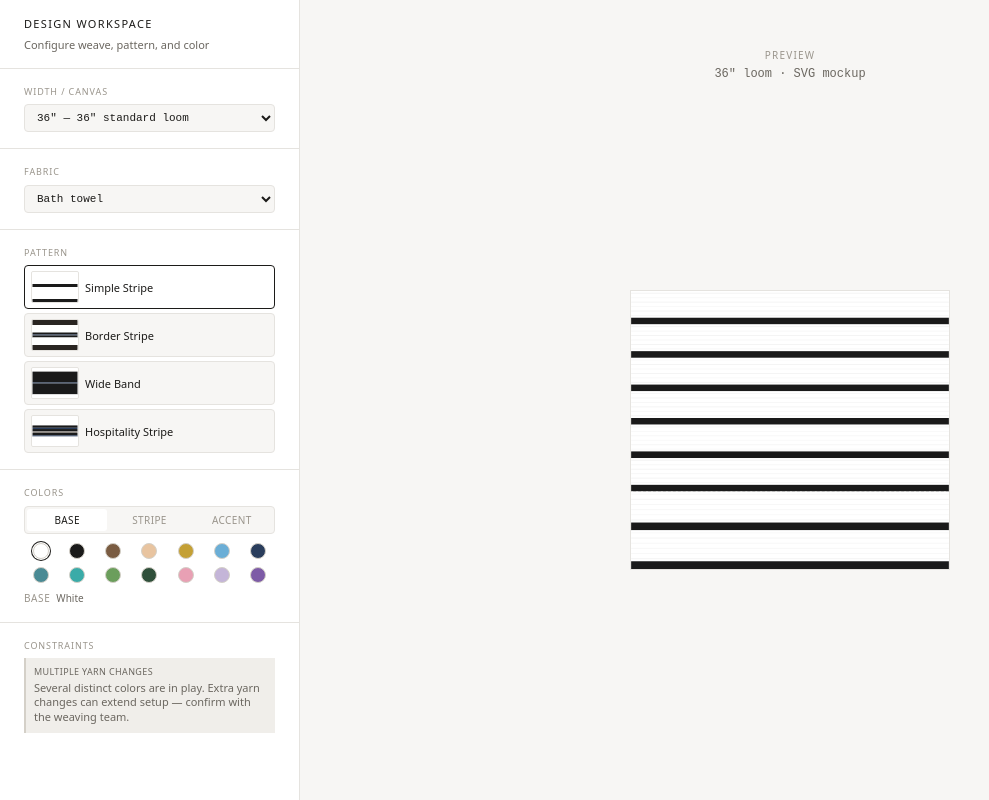
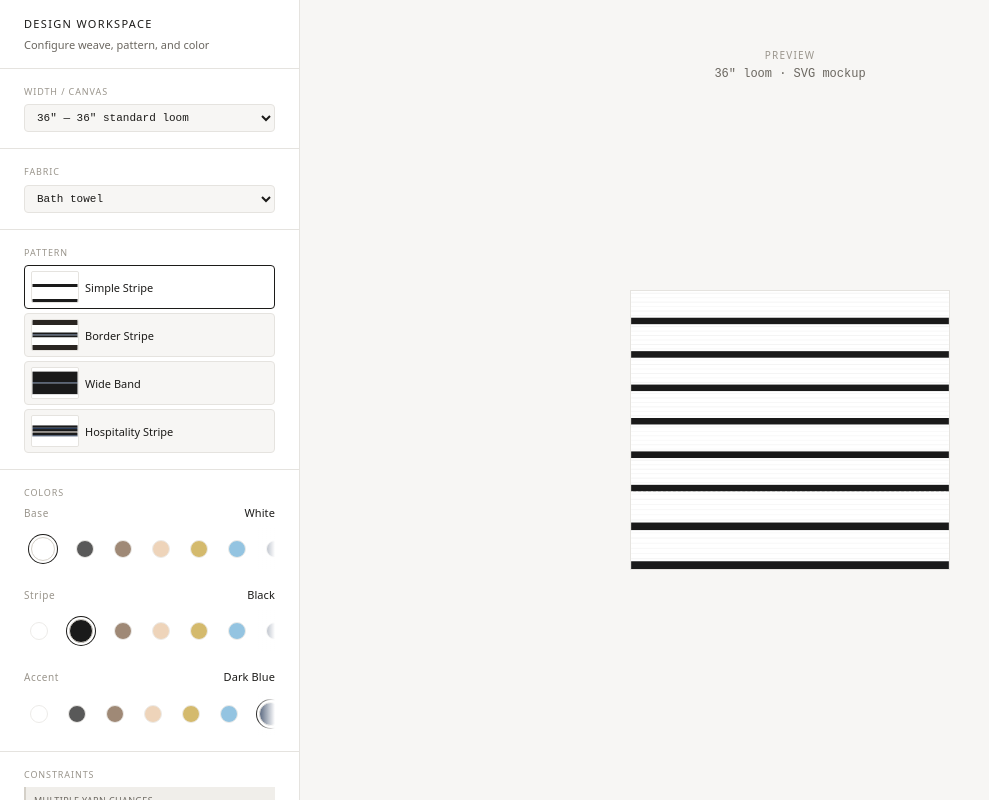
Before and after one commit to Adelina805/kara-weaves-prototype, a Next.js app: page /prototype-1 in a window 1280 px wide. Shown: the whole page, without its empty margins (0-989 px from the left). Built offline with nearby package versions, Linux system fonts and the light colour scheme.

Commit message:
Refactor ColorPalette component to utilize ColorRow for rendering color roles; remove unused role tab functionality and simplify state management. Update ColorSwatch styles for improved sizing and hover effects.

```diff
--- a/src/components/ColorPalette/ColorPalette.module.css
+++ b/src/components/ColorPalette/ColorPalette.module.css
@@ -1,70 +1,5 @@
 .palette {
   display: flex;
   flex-direction: column;
-  gap: 0.375rem;
+  gap: 1.125rem;
 }
-
-.roleTabs {
-  display: flex;
-  gap: 2px;
-  padding: 2px;
-  border-radius: var(--radius-sm);
-  background: var(--color-bg);
-  border: 1px solid var(--color-border);
-}
-
-.roleTab {
-  flex: 1;
-  padding: 0.25rem 0.125rem;
-  font-size: 0.625rem;
-  font-weight: 500;
-  letter-spacing: 0.04em;
-  text-transform: uppercase;
-  color: var(--color-text-subtle);
-  background: transparent;
-  border: none;
-  border-radius: 3px;
-  cursor: pointer;
-  transition: color 0.12s ease, background 0.12s ease;
-}
-
-.roleTab:hover {
-  color: var(--color-text-muted);
-}
-
-.roleTab[data-active] {
-  color: var(--color-text);
-  background: var(--color-surface);
-}
-
-.roleTab:focus-visible {
-  outline: 1px solid var(--color-text-subtle);
-  outline-offset: 1px;
-}
-
-.grid {
-  display: grid;
-  grid-template-columns: repeat(7, 1fr);
-  gap: 2px;
-  justify-items: center;
-}
-
-.selection {
-  display: flex;
-  align-items: baseline;
-  gap: 0.375rem;
-  margin: 0;
-  min-height: 0.875rem;
-  font-size: 0.625rem;
-  line-height: 1.2;
-}
-
-.selectionRole {
-  color: var(--color-text-subtle);
-  text-transform: uppercase;
-  letter-spacing: 0.06em;
-}
-
-.selectionName {
-  color: var(--color-text-muted);
-}
--- a/src/components/ColorPalette/ColorPalette.tsx
+++ b/src/components/ColorPalette/ColorPalette.tsx
@@ -1,13 +1,9 @@
 "use client";
 
-import { useState } from "react";
-import {
-  getYarnColorByHex,
-  karaWeavesYarnColors,
-} from "@/data/yarn-colors";
 import { editableColorRoles } from "@/data/color-roles";
+import { karaWeavesYarnColors } from "@/data/yarn-colors";
 import type { CustomizationState } from "@/types";
-import { ColorSwatch } from "@/components/ColorSwatch/ColorSwatch";
+import { ColorRow } from "@/components/ColorRow/ColorRow";
 import styles from "./ColorPalette.module.css";
 
 type ColorPaletteProps = {
@@ -19,62 +15,17 @@ type ColorPaletteProps = {
 };
 
 export function ColorPalette({ colors, onColorChange }: ColorPaletteProps) {
-  const [activeRole, setActiveRole] =
-    useState<keyof CustomizationState["colors"]>("base");
-
-  const activeHex = colors[activeRole];
-  const activeYarn = getYarnColorByHex(activeHex);
-  const activeRoleLabel =
-    editableColorRoles.find((r) => r.key === activeRole)?.label ?? activeRole;
-
   return (
-    <div className={styles.palette}>
-      <div
-        className={styles.roleTabs}
-        role="tablist"
-        aria-label="Color role"
-      >
-        {editableColorRoles.map(({ key, label }) => (
-          <button
-            key={key}
-            type="button"
-            role="tab"
-            id={`color-role-${key}`}
-            aria-selected={activeRole === key}
-            aria-controls="yarn-palette-grid"
-            className={styles.roleTab}
-            data-active={activeRole === key || undefined}
-            onClick={() => setActiveRole(key)}
-          >
-            {label}
-          </button>
-        ))}
-      </div>
-
-      <div
-        id="yarn-palette-grid"
-        role="tabpanel"
-        aria-labelledby={`color-role-${activeRole}`}
-        className={styles.grid}
-      >
-        {karaWeavesYarnColors.map((yarn) => (
-          <ColorSwatch
-            key={yarn.id}
-            hex={yarn.hex}
-            label={yarn.name}
-            size="compact"
-            selected={activeHex === yarn.hex}
-            onSelect={() => onColorChange(activeRole, yarn.hex)}
-          />
-        ))}
-      </div>
-
-      <p className={styles.selection} aria-live="polite">
-        <span className={styles.selectionRole}>{activeRoleLabel}</span>
-        <span className={styles.selectionName}>
-          {activeYarn?.name ?? activeHex}
-        </span>
-      </p>
+    <div className={styles.palette} aria-label="Yarn colors">
+      {editableColorRoles.map(({ key, label }) => (
+        <ColorRow
+          key={key}
+          label={label}
+          selectedHex={colors[key]}
+          yarns={karaWeavesYarnColors}
+          onSelect={(hex) => onColorChange(key, hex)}
+        />
+      ))}
     </div>
   );
 }
--- /dev/null
+++ b/src/components/ColorRow/ColorRow.module.css
@@ -0,0 +1,99 @@
+.row {
+  display: flex;
+  flex-direction: column;
+  gap: 0.5rem;
+  min-width: 0;
+}
+
+.header {
+  display: flex;
+  align-items: baseline;
+  justify-content: space-between;
+  gap: 0.75rem;
+  min-width: 0;
+}
+
+.label {
+  flex-shrink: 0;
+  margin: 0;
+  font-size: 0.625rem;
+  font-weight: 500;
+  letter-spacing: 0.06em;
+  color: var(--color-text-subtle);
+  line-height: 1.3;
+}
+
+.selectedName {
+  margin: 0;
+  min-width: 0;
+  font-size: 0.6875rem;
+  font-weight: 400;
+  letter-spacing: 0.01em;
+  color: var(--color-text);
+  line-height: 1.3;
+  text-align: right;
+  white-space: nowrap;
+  overflow: hidden;
+  text-overflow: ellipsis;
+}
+
+.strip {
+  position: relative;
+  min-width: 0;
+}
+
+.strip::before,
+.strip::after {
+  content: "";
+  position: absolute;
+  top: 0;
+  bottom: 0;
+  width: 1.25rem;
+  z-index: 1;
+  pointer-events: none;
+  opacity: 0;
+  transition: opacity 0.2s ease;
+}
+
+.strip::before {
+  left: 0;
+  background: linear-gradient(
+    to right,
+    var(--color-surface) 0%,
+    transparent 100%
+  );
+}
+
+.strip::after {
+  right: 0;
+  background: linear-gradient(
+    to left,
+    var(--color-surface) 0%,
+    transparent 100%
+  );
+}
+
+.strip[data-fade-left]::before {
+  opacity: 1;
+}
+
+.strip[data-fade-right]::after {
+  opacity: 1;
+}
+
+.swatches {
+  display: flex;
+  align-items: center;
+  gap: 0.5rem;
+  min-width: 0;
+  max-width: 100%;
+  padding: 0.125rem 0;
+  overflow-x: auto;
+  overflow-y: hidden;
+  -webkit-overflow-scrolling: touch;
+  scrollbar-width: none;
+}
+
+.swatches::-webkit-scrollbar {
+  display: none;
+}
--- /dev/null
+++ b/src/components/ColorRow/ColorRow.tsx
@@ -0,0 +1,93 @@
+"use client";
+
+import { useCallback, useEffect, useRef, useState } from "react";
+import type { YarnColor } from "@/types";
+import { getYarnColorByHex } from "@/data/yarn-colors";
+import { ColorSwatch } from "@/components/ColorSwatch/ColorSwatch";
+import styles from "./ColorRow.module.css";
+
+type ColorRowProps = {
+  label: string;
+  selectedHex: string;
+  yarns: YarnColor[];
+  onSelect: (hex: string) => void;
+};
+
+export function ColorRow({
+  label,
+  selectedHex,
+  yarns,
+  onSelect,
+}: ColorRowProps) {
+  const groupId = `color-row-${label.toLowerCase().replace(/\s+/g, "-")}`;
+  const scrollRef = useRef<HTMLDivElement>(null);
+  const [fadeLeft, setFadeLeft] = useState(false);
+  const [fadeRight, setFadeRight] = useState(false);
+
+  const selectedYarn = getYarnColorByHex(selectedHex);
+  const selectedName = selectedYarn?.name ?? "Custom";
+
+  const updateFades = useCallback(() => {
+    const el = scrollRef.current;
+    if (!el) return;
+
+    const { scrollLeft, scrollWidth, clientWidth } = el;
+    const overflow = scrollWidth - clientWidth > 2;
+
+    setFadeLeft(overflow && scrollLeft > 2);
+    setFadeRight(overflow && scrollLeft < scrollWidth - clientWidth - 2);
+  }, []);
+
+  useEffect(() => {
+    const el = scrollRef.current;
+    if (!el) return;
+
+    updateFades();
+
+    el.addEventListener("scroll", updateFades, { passive: true });
+    const observer = new ResizeObserver(updateFades);
+    observer.observe(el);
+
+    return () => {
+      el.removeEventListener("scroll", updateFades);
+      observer.disconnect();
+    };
+  }, [updateFades, yarns.length, selectedHex]);
+
+  return (
+    <div className={styles.row}>
+      <div className={styles.header}>
+        <span className={styles.label} id={groupId}>
+          {label}
+        </span>
+        <span className={styles.selectedName} aria-live="polite">
+          {selectedName}
+        </span>
+      </div>
+
+      <div
+        className={styles.strip}
+        data-fade-left={fadeLeft || undefined}
+        data-fade-right={fadeRight || undefined}
+      >
+        <div
+          ref={scrollRef}
+          className={styles.swatches}
+          role="group"
+          aria-labelledby={groupId}
+        >
+          {yarns.map((yarn) => (
+            <ColorSwatch
+              key={yarn.id}
+              hex={yarn.hex}
+              label={`${label}: ${yarn.name}`}
+              variant="row"
+              selected={selectedHex === yarn.hex}
+              onSelect={() => onSelect(yarn.hex)}
+            />
+          ))}
+        </div>
+      </div>
+    </div>
+  );
+}
--- a/src/components/ColorSwatch/ColorSwatch.module.css
+++ b/src/components/ColorSwatch/ColorSwatch.module.css
@@ -1,5 +1,6 @@
 .swatch {
   display: flex;
+  flex-shrink: 0;
   align-items: center;
   justify-content: center;
   width: 2rem;
@@ -17,46 +18,71 @@
   height: 1.375rem;
   border-radius: 50%;
   border: 1px solid var(--color-border-strong);
-  transition: box-shadow 0.12s ease;
+  transition:
+    width 0.16s ease,
+    height 0.16s ease,
+    border-color 0.16s ease,
+    box-shadow 0.16s ease,
+    opacity 0.16s ease;
 }
 
 .swatch[data-selected] .circle {
-  box-shadow: 0 0 0 2px var(--color-surface),
+  box-shadow:
+    0 0 0 2px var(--color-surface),
     0 0 0 3px var(--color-selected-ring);
 }
 
 .swatch:hover .circle {
-  box-shadow: 0 0 0 2px var(--color-surface),
+  opacity: 1;
+  box-shadow:
+    0 0 0 2px var(--color-surface),
     0 0 0 3px var(--color-text-subtle);
 }
 
 .swatch[data-selected]:hover .circle {
-  box-shadow: 0 0 0 2px var(--color-surface),
+  box-shadow:
+    0 0 0 2px var(--color-surface),
     0 0 0 3px var(--color-selected-ring);
 }
 
-.swatch[data-size="compact"] {
-  width: 1.375rem;
-  height: 1.375rem;
+/* Palette row: smaller quiet swatches, larger selected anchor */
+.swatch[data-variant="row"] {
+  width: 1.875rem;
+  height: 1.875rem;
 }
 
-.swatch[data-size="compact"] .circle {
-  width: 1rem;
-  height: 1rem;
+.swatch[data-variant="row"] .circle {
+  width: 1.125rem;
+  height: 1.125rem;
+  border-color: var(--color-border);
+  opacity: 0.72;
 }
 
-.swatch[data-size="compact"][data-selected] .circle,
-.swatch[data-size="compact"]:hover .circle {
-  box-shadow: 0 0 0 1px var(--color-surface),
-    0 0 0 2px var(--color-text-subtle);
+.swatch[data-variant="row"]:hover .circle {
+  opacity: 0.92;
+  border-color: var(--color-border-strong);
+  box-shadow:
+    0 0 0 1px var(--color-surface),
+    0 0 0 2px var(--color-border-strong);
 }
 
-.swatch[data-size="compact"][data-selected] .circle {
-  box-shadow: 0 0 0 1px var(--color-surface),
-    0 0 0 2px var(--color-selected-ring);
+.swatch[data-variant="row"][data-selected] {
+  width: 2.375rem;
+  height: 2.375rem;
 }
 
-.swatch[data-size="compact"][data-selected]:hover .circle {
-  box-shadow: 0 0 0 1px var(--color-surface),
-    0 0 0 2px var(--color-selected-ring);
+.swatch[data-variant="row"][data-selected] .circle {
+  width: 1.5rem;
+  height: 1.5rem;
+  border-color: var(--color-border-strong);
+  opacity: 1;
+  box-shadow:
+    0 0 0 2px var(--color-surface),
+    0 0 0 3px var(--color-selected-ring);
 }
+
+.swatch[data-variant="row"][data-selected]:hover .circle {
+  box-shadow:
+    0 0 0 2px var(--color-surface),
+    0 0 0 3px var(--color-selected-ring);
+}
--- a/src/components/ColorSwatch/ColorSwatch.tsx
+++ b/src/components/ColorSwatch/ColorSwatch.tsx
@@ -4,7 +4,8 @@ type ColorSwatchProps = {
   hex: string;
   label: string;
   selected?: boolean;
-  size?: "default" | "compact";
+  /** Default buttons; `row` uses quiet unselected / emphasized selected sizing. */
+  variant?: "default" | "row";
   onSelect: () => void;
 };
 
@@ -12,14 +13,14 @@ export function ColorSwatch({
   hex,
   label,
   selected = false,
-  size = "default",
+  variant = "default",
   onSelect,
 }: ColorSwatchProps) {
   return (
     <button
       type="button"
       className={styles.swatch}
-      data-size={size !== "default" ? size : undefined}
+      data-variant={variant !== "default" ? variant : undefined}
       data-selected={selected || undefined}
       onClick={onSelect}
       aria-label={label}
```
